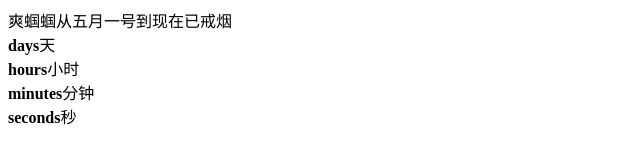
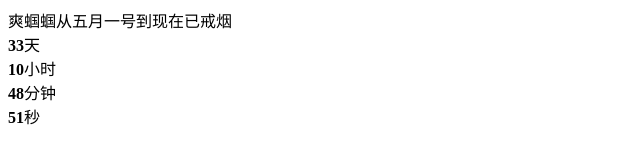
Before and after one commit to shuangguoguo/shuangguoguo.com, a plain HTML site: page index.html in a window 1280 px wide. Shown: the whole page, without its empty margins (0-640 px from the left). Drawn offline with Linux system fonts and the light colour scheme.

Commit message:
Update index.html

```diff
--- a/index.html
+++ b/index.html
@@ -24,10 +24,10 @@
     //计算相差秒数
     var leave3=leave2%(60*1000)      //计算分钟数后剩余的毫秒数
     var seconds=Math.round(leave3/1000)
-    document.getElementById("day").innerHTML = "days";
-    document.getElementById("hour").innerHTML = "hours";
-    document.getElementById("minute").innerHTML = "minutes";
-    document.getElementById("second").innerHTML = "seconds";
+    document.getElementById("day").innerHTML = days;
+    document.getElementById("hour").innerHTML = hours;
+    document.getElementById("minute").innerHTML = minutes;
+    document.getElementById("second").innerHTML = seconds;
 
   </script>
 </html>
```
